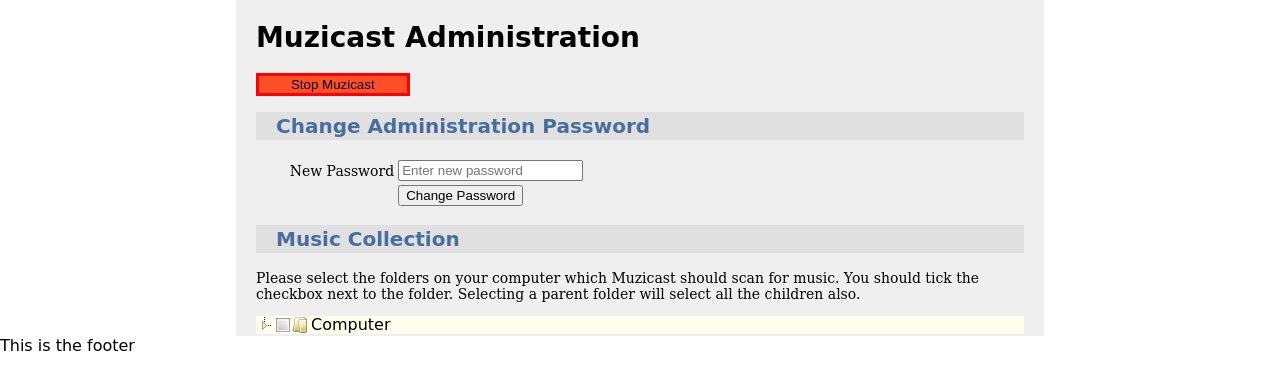
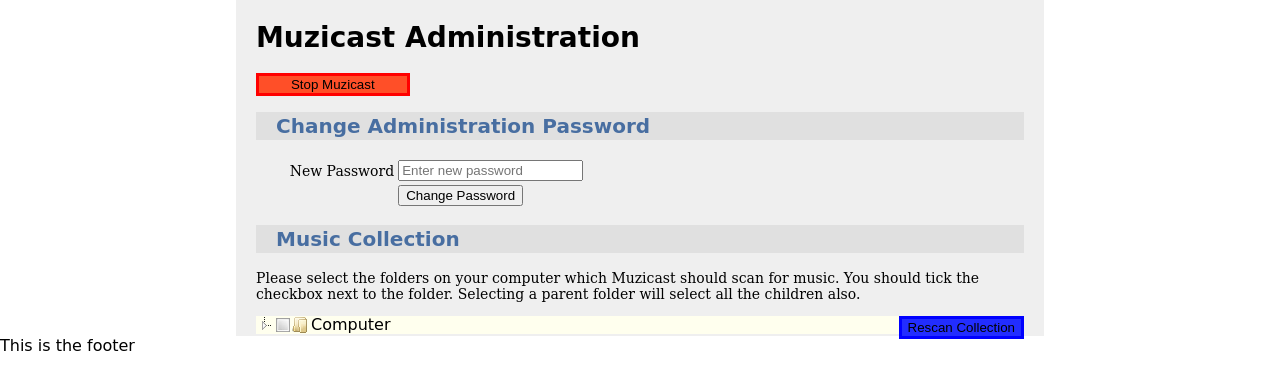
Before and after one commit to nikhilm/muzicast, a Python web app: template muzicast/web/templates/admin/index.html in a window 1280 px wide. Shown: the top 390 px of the page. Run offline with Jinja, Linux system fonts and the light colour scheme; the template is opened without the code that fills it, so the values that code supplies are empty.

Commit message:
Added rescan button

```diff
--- a/muzicast/web/static/styles/admin.css
+++ b/muzicast/web/static/styles/admin.css
@@ -41,3 +41,9 @@ div#stop-muzicast-div input {
     background: #ff4f28;
     border: solid 3px red;
 }
+
+#rescan-collection-button {
+    background: #222dff;
+    border: solid 3px blue;
+    float: right;
+}
--- a/muzicast/web/templates/admin/blocks.html
+++ b/muzicast/web/templates/admin/blocks.html
@@ -35,5 +35,9 @@
 <p>Please select the folders on your computer which Muzicast should scan
 for music. You should tick the checkbox next to the folder. Selecting a parent folder will select all the children also.</p>
 
+<form action="{{ url_for('admin.rescan') }}" method="POST">
+    <input type="submit" value="Rescan Collection" id="rescan-collection-button">
+</form>
+
 {{ dirtree() }}
 {%- endmacro %}
```
